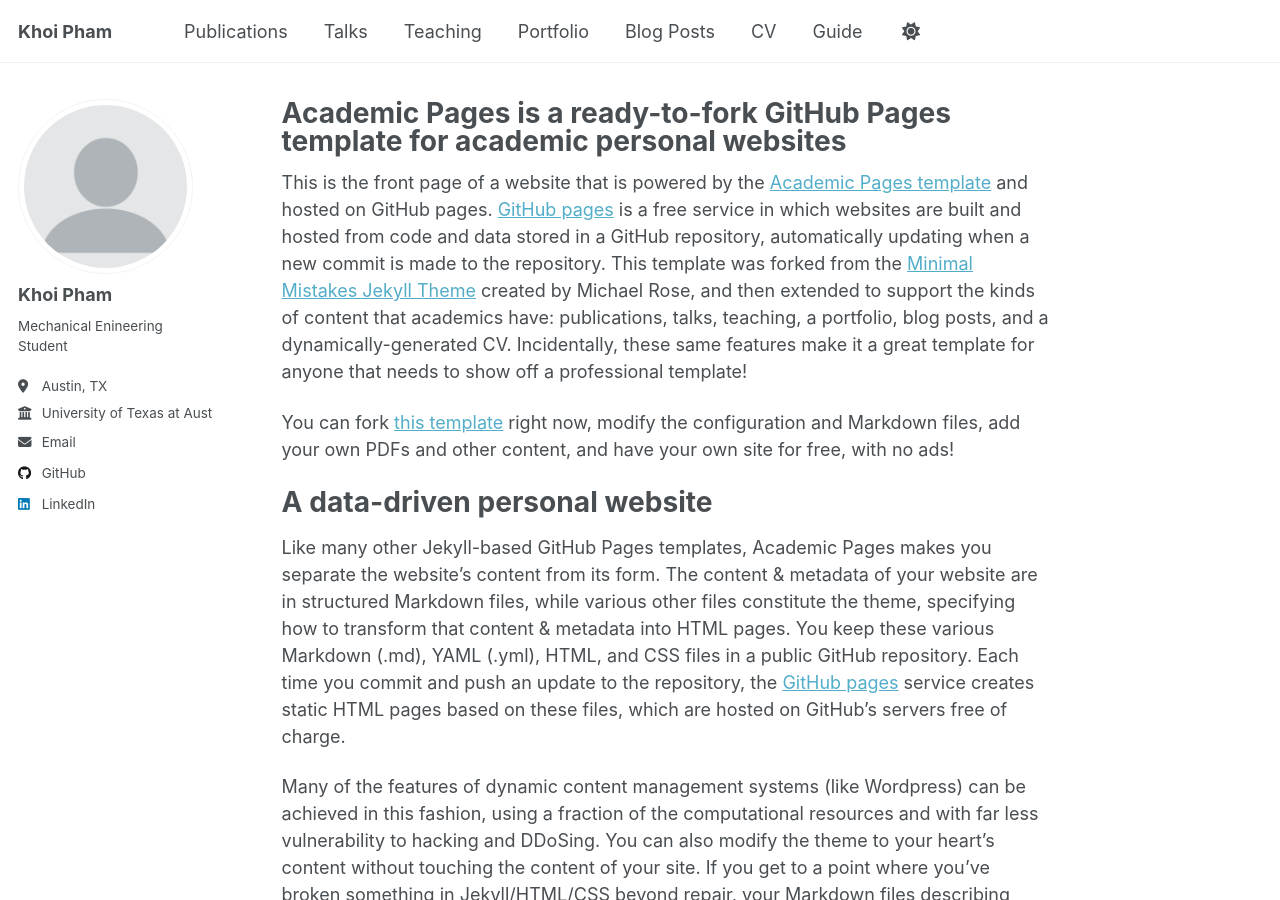
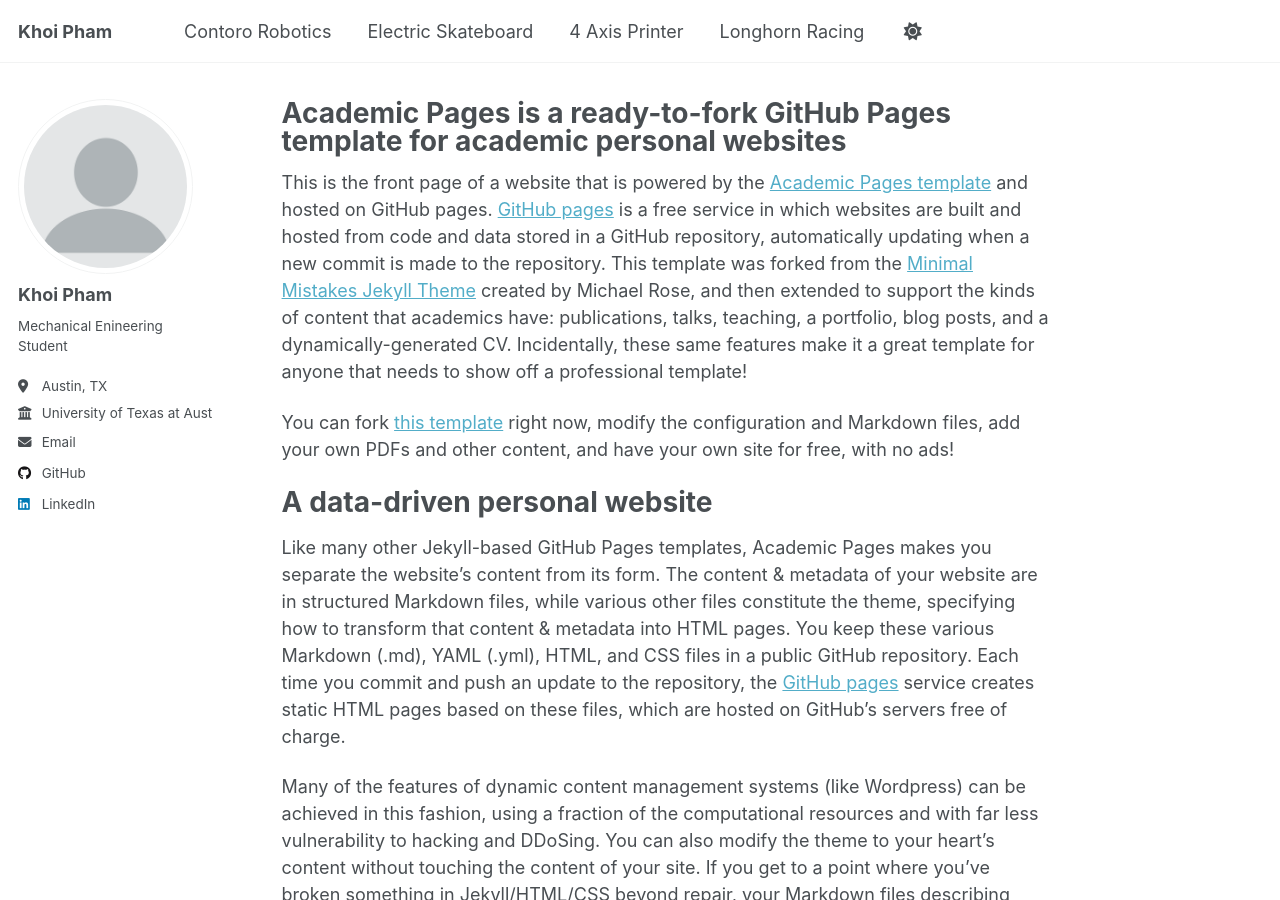
Before and after one commit to 2khoip/2khoip.github.io, a Jekyll site: the page built from _pages/about.md, in a window 1280 px wide and 900 px high. Built offline with Jekyll 4.4.1, drawn with Linux system fonts in a browser that asks for light colours; a script that is not in the unit is left out.

Commit message:
Update navigation.yml
changed tab bars

```diff
--- a/_data/navigation.yml
+++ b/_data/navigation.yml
@@ -8,26 +8,17 @@
 #      Markdown formatted page while the second is generated using JSON.
 
 main:
-  - title: "Publications"
-    url: /publications/
+  - title: "Contoro Robotics"
+    url: /contoro/
 
-  - title: "Talks"
-    url: /talks/
+  - title: "Electric Skateboard"
+    url: /eskate/
 
-  - title: "Teaching"
-    url: /teaching/
+  - title: "4 Axis Printer"
+    url: /3dp/
 
-  - title: "Portfolio"
-    url: /portfolio/
-
-  - title: "Blog Posts"
-    url: /year-archive/
-
-  - title: "CV"
-    url: /cv/
+  - title: "Longhorn Racing"
+    url: /lhr/
 
   # - title: "CV"
   #   url: /cv-json/
-
-  - title: "Guide"
-    url: /markdown/
```
